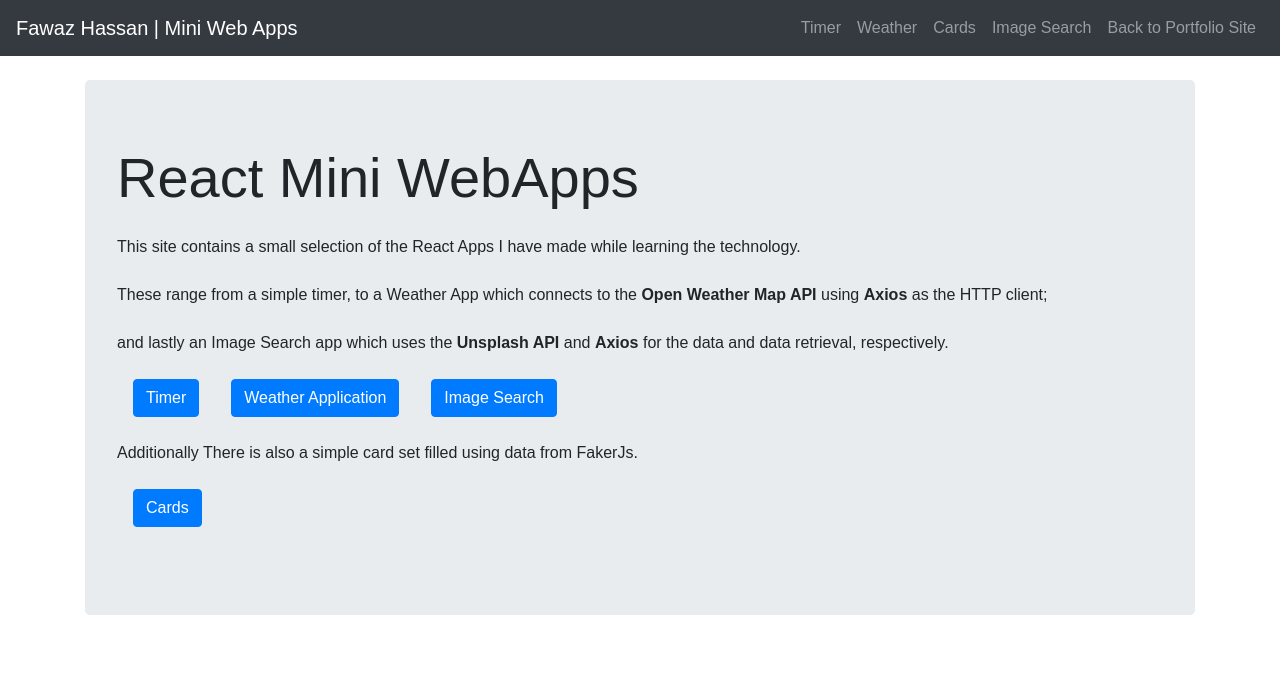
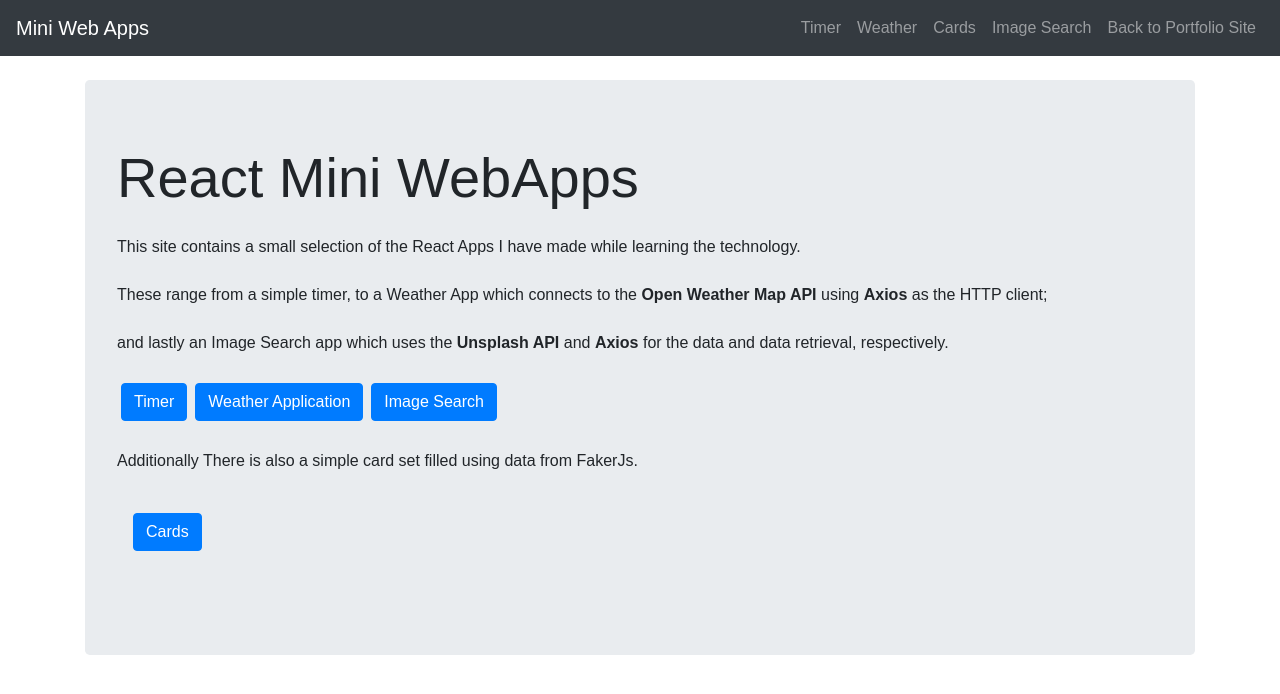
Before and after one commit to fawazhassan/webApps, a React (Create React App) app: page / in a window 1280 px wide. Shown: the top 694 px of the page. Built offline with nearby package versions, Linux system fonts and the light colour scheme.

Commit message:
Home button spacing

```diff
--- a/src/Home/Home.js
+++ b/src/Home/Home.js
@@ -20,17 +20,17 @@ export default class Home extends Component {
             data and data retrieval, respectively.
             <br />
             <br />
-            <button className="mx-3 btn btn-primary">
+            <button className="m-1 btn btn-primary">
               <Link to="/timer">
                 <a style={{ color: "white" }}>Timer</a>
               </Link>
             </button>
-            <button className="mx-3 btn btn-primary">
+            <button className="m-1 btn btn-primary">
               <Link to="/weather">
                 <a style={{ color: "white" }}>Weather Application</a>
               </Link>
             </button>
-            <button className="mx-3 btn btn-primary">
+            <button className="m-1 btn btn-primary">
               <Link to="/image-search">
                 <a style={{ color: "white" }}>Image Search</a>
               </Link>
@@ -41,7 +41,7 @@ export default class Home extends Component {
             FakerJs.
             <br />
             <br />
-            <button className="mx-3 btn btn-primary">
+            <button className="m-3 btn btn-primary">
               <Link to="/cards">
                 <a style={{ color: "white" }}>Cards</a>
               </Link>
--- a/src/common/navbar.js
+++ b/src/common/navbar.js
@@ -7,7 +7,7 @@ class navbar extends Component {
       <div>
         <nav className="navbar navbar-expand-lg navbar-dark bg-dark">
           <Link className="navbar-brand" to="/">
-            Fawaz Hassan | Mini Web Apps
+            Mini Web Apps
           </Link>
           <button
             className="navbar-toggler"
```
